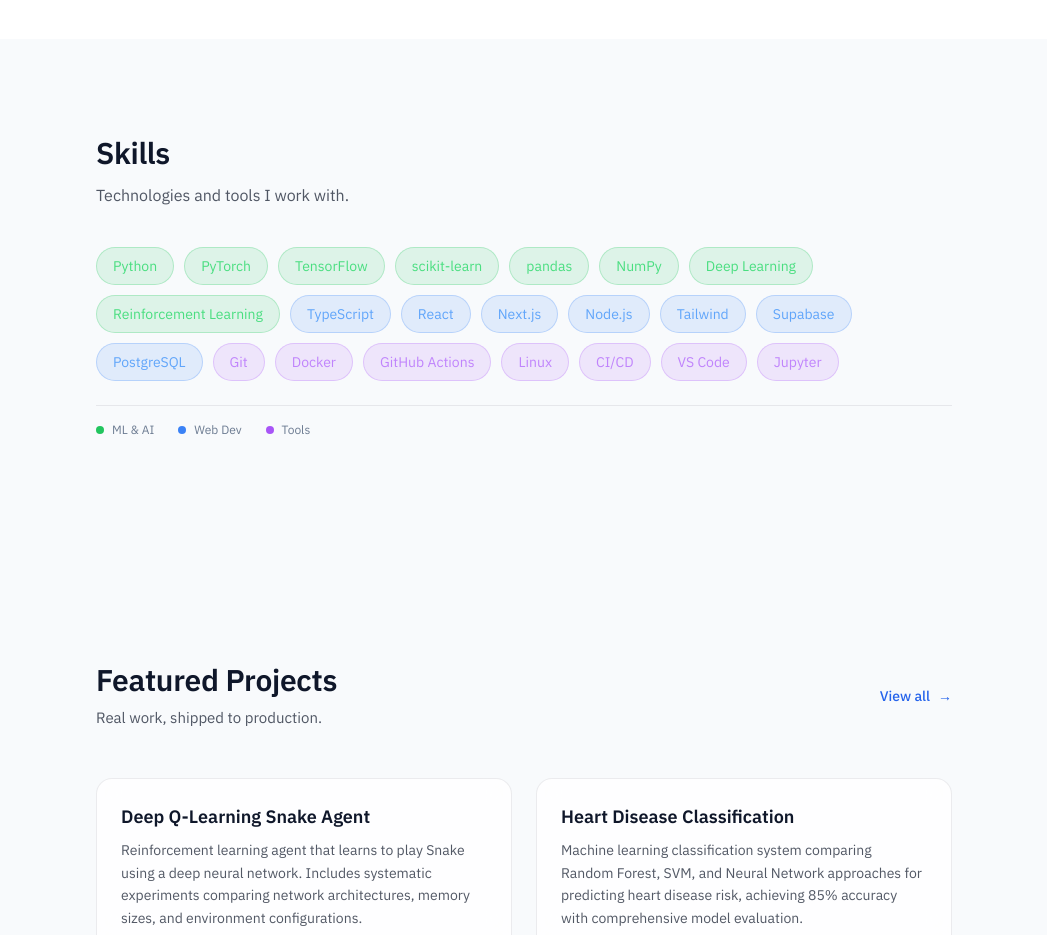
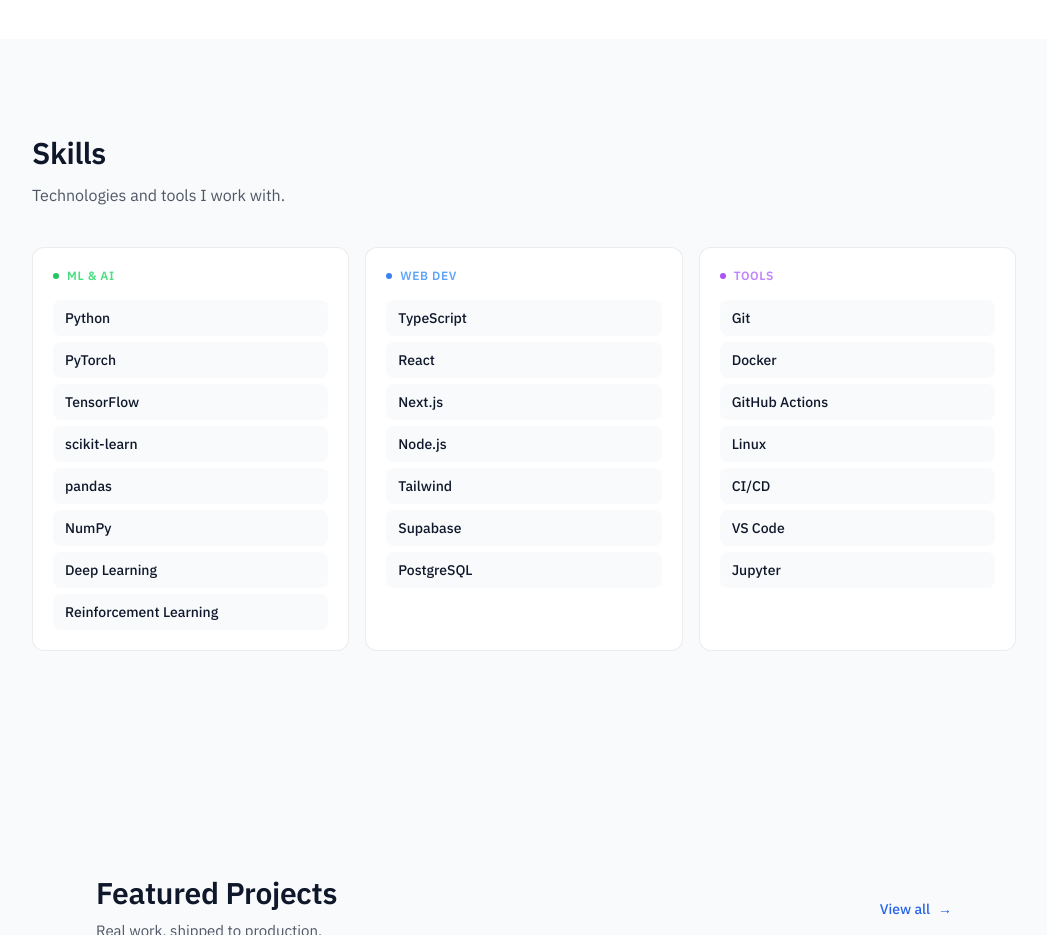
Before and after one commit to W17ant/aoneill-portfolio, a Next.js app: page / in a window 1280 px wide. Shown: the part 1640-2575 px from the top of the page, without its empty margins (116-1163 px from the left). Built offline with nearby package versions, Linux system fonts and the light colour scheme; no server answers.

Commit message:
Redesign skills section with clean grid cards (#12)
- Replace magnetic/glow effects with professional card layout
- Group skills by category (ML & AI, Web Dev, Tools)
- Add hover-to-reveal descriptions
- Cleaner, more refined design matching site aesthetic

```diff
--- a/src/components/home/SkillsSection.tsx
+++ b/src/components/home/SkillsSection.tsx
@@ -1,13 +1,11 @@
 /* ###########################################################
    ###   ANTONY O'NEILL - PORTFOLIO                         ###
-   ###   SKILLS SECTION - Interactive skill cloud           ###
-   ###   Color-coded tags with magnetic float effect        ###
-   ###   Last Updated: 03-01-2026                           ###
+   ###   SKILLS SECTION - Structured grid cards             ###
+   ###   Clean category cards with hover-reveal descriptions###
+   ###   Last Updated: 16-01-2026                           ###
    ########################################################### */
 
 'use client';
-
-import { useRef, useCallback, useState, useEffect } from 'react';
 
 /* ###########################################################
    ###   1. Skills Data                                     ###
@@ -15,296 +13,133 @@
 
 interface Skill {
   name: string;
-  category: 'ml' | 'web' | 'tools';
   description: string;
 }
 
-const skills: Skill[] = [
-  // ML & AI
-  { name: 'Python', category: 'ml', description: 'Primary language for data science, ML pipelines, and automation scripts.' },
-  { name: 'PyTorch', category: 'ml', description: 'Building and training neural networks, especially for research and experimentation.' },
-  { name: 'TensorFlow', category: 'ml', description: 'Production ML models and deployment with TensorFlow Serving.' },
-  { name: 'scikit-learn', category: 'ml', description: 'Classical ML algorithms, preprocessing, and model evaluation.' },
-  { name: 'pandas', category: 'ml', description: 'Data manipulation, cleaning, and exploratory analysis.' },
-  { name: 'NumPy', category: 'ml', description: 'Numerical computing and array operations for ML workflows.' },
-  { name: 'Deep Learning', category: 'ml', description: 'CNNs, transformers, and architectures for vision and NLP tasks.' },
-  { name: 'Reinforcement Learning', category: 'ml', description: 'Training agents with reward-based learning for decision-making problems.' },
-  // Web Development
-  { name: 'TypeScript', category: 'web', description: 'Type-safe JavaScript for scalable, maintainable codebases.' },
-  { name: 'React', category: 'web', description: 'Building interactive UIs with component-based architecture.' },
-  { name: 'Next.js', category: 'web', description: 'Full-stack React apps with SSR, routing, and API routes.' },
-  { name: 'Node.js', category: 'web', description: 'Server-side JavaScript for APIs and backend services.' },
-  { name: 'Tailwind', category: 'web', description: 'Utility-first CSS for rapid, consistent styling.' },
-  { name: 'Supabase', category: 'web', description: 'Backend-as-a-service with auth, database, and realtime features.' },
-  { name: 'PostgreSQL', category: 'web', description: 'Relational database for complex queries and data integrity.' },
-  // Tools
-  { name: 'Git', category: 'tools', description: 'Version control for collaboration and code history.' },
-  { name: 'Docker', category: 'tools', description: 'Containerizing applications for consistent deployment environments.' },
-  { name: 'GitHub Actions', category: 'tools', description: 'Automated CI/CD workflows for testing and deployment.' },
-  { name: 'Linux', category: 'tools', description: 'Server administration, shell scripting, and development environment.' },
-  { name: 'CI/CD', category: 'tools', description: 'Automated pipelines for continuous integration and delivery.' },
-  { name: 'VS Code', category: 'tools', description: 'Primary IDE with extensions for all development workflows.' },
-  { name: 'Jupyter', category: 'tools', description: 'Interactive notebooks for data exploration and ML experiments.' },
+interface Category {
+  id: string;
+  title: string;
+  color: string;
+  dotColor: string;
+  skills: Skill[];
+}
+
+const categories: Category[] = [
+  {
+    id: 'ml',
+    title: 'ML & AI',
+    color: '#4ade80',
+    dotColor: '#22c55e',
+    skills: [
+      { name: 'Python', description: 'Primary language for data science and ML pipelines.' },
+      { name: 'PyTorch', description: 'Building and training neural networks.' },
+      { name: 'TensorFlow', description: 'Production ML models and deployment.' },
+      { name: 'scikit-learn', description: 'Classical ML algorithms and preprocessing.' },
+      { name: 'pandas', description: 'Data manipulation and analysis.' },
+      { name: 'NumPy', description: 'Numerical computing and array operations.' },
+      { name: 'Deep Learning', description: 'CNNs, transformers, vision and NLP.' },
+      { name: 'Reinforcement Learning', description: 'Reward-based agent training.' },
+    ],
+  },
+  {
+    id: 'web',
+    title: 'Web Dev',
+    color: '#60a5fa',
+    dotColor: '#3b82f6',
+    skills: [
+      { name: 'TypeScript', description: 'Type-safe JavaScript for scalable codebases.' },
+      { name: 'React', description: 'Component-based interactive UIs.' },
+      { name: 'Next.js', description: 'Full-stack React with SSR and API routes.' },
+      { name: 'Node.js', description: 'Server-side JavaScript for APIs.' },
+      { name: 'Tailwind', description: 'Utility-first CSS for rapid styling.' },
+      { name: 'Supabase', description: 'Backend-as-a-service with auth and database.' },
+      { name: 'PostgreSQL', description: 'Relational database for complex queries.' },
+    ],
+  },
+  {
+    id: 'tools',
+    title: 'Tools',
+    color: '#c084fc',
+    dotColor: '#a855f7',
+    skills: [
+      { name: 'Git', description: 'Version control and collaboration.' },
+      { name: 'Docker', description: 'Containerizing applications.' },
+      { name: 'GitHub Actions', description: 'CI/CD automation workflows.' },
+      { name: 'Linux', description: 'Server admin and shell scripting.' },
+      { name: 'CI/CD', description: 'Automated testing and deployment pipelines.' },
+      { name: 'VS Code', description: 'Primary IDE with extensions.' },
+      { name: 'Jupyter', description: 'Interactive notebooks for ML experiments.' },
+    ],
+  },
 ];
 
-const categoryColors = {
-  ml: {
-    bg: 'rgba(34, 197, 94, 0.12)',
-    border: 'rgba(34, 197, 94, 0.25)',
-    text: '#4ade80',
-    dot: '#22c55e',
-    glow: 'rgba(34, 197, 94, 0.4)',
-  },
-  web: {
-    bg: 'rgba(59, 130, 246, 0.12)',
-    border: 'rgba(59, 130, 246, 0.25)',
-    text: '#60a5fa',
-    dot: '#3b82f6',
-    glow: 'rgba(59, 130, 246, 0.4)',
-  },
-  tools: {
-    bg: 'rgba(168, 85, 247, 0.12)',
-    border: 'rgba(168, 85, 247, 0.25)',
-    text: '#c084fc',
-    dot: '#a855f7',
-    glow: 'rgba(168, 85, 247, 0.4)',
-  },
-};
-
 /* ###########################################################
-   ###   2. Tooltip Component                               ###
-   ########################################################### */
-
-interface TooltipProps {
-  skill: Skill;
-  colors: typeof categoryColors.ml;
-  position: { x: number; y: number };
-  visible: boolean;
-}
-
-function SkillTooltip({ skill, colors, position, visible }: TooltipProps) {
-  return (
-    <div
-      className="fixed z-50 pointer-events-none"
-      style={{
-        left: position.x,
-        top: position.y,
-        opacity: visible ? 1 : 0,
-        transform: visible ? 'translateY(0)' : 'translateY(-4px)',
-        transition: 'opacity 0.2s ease, transform 0.2s ease',
-      }}
-    >
-      <div
-        className="px-3 py-2 rounded-lg text-xs max-w-[220px] shadow-lg"
-        style={{
-          background: 'var(--bg)',
-          border: `1px solid ${colors.border}`,
-          color: 'var(--ink-secondary)',
-        }}
-      >
-        <div className="font-medium mb-1" style={{ color: colors.text }}>
-          {skill.name}
-        </div>
-        <div style={{ lineHeight: 1.4 }}>{skill.description}</div>
-        {/* Arrow */}
-        <div
-          className="absolute -top-1.5 left-4 w-3 h-3 rotate-45"
-          style={{
-            background: 'var(--bg)',
-            borderLeft: `1px solid ${colors.border}`,
-            borderTop: `1px solid ${colors.border}`,
-          }}
-        />
-      </div>
-    </div>
-  );
-}
-
-/* ###########################################################
-   ###   3. Main Component                                  ###
+   ###   2. Component                                       ###
    ########################################################### */
 
 export default function SkillsSection() {
-  const cloudRef = useRef<HTMLDivElement>(null);
-  const [activeSkill, setActiveSkill] = useState<Skill | null>(null);
-  const [tooltipPosition, setTooltipPosition] = useState({ x: 0, y: 0 });
-  const [isVisible, setIsVisible] = useState(false);
-  const [isMobile, setIsMobile] = useState(false);
-  const hoverTimeoutRef = useRef<NodeJS.Timeout | null>(null);
-
-  // Detect mobile on mount
-  useEffect(() => {
-    const checkMobile = () => setIsMobile(window.matchMedia('(hover: none)').matches);
-    checkMobile();
-    window.addEventListener('resize', checkMobile);
-    return () => window.removeEventListener('resize', checkMobile);
-  }, []);
-
-  // Close tooltip when clicking outside on mobile
-  useEffect(() => {
-    if (!isMobile || !activeSkill) return;
-
-    const handleClickOutside = (e: MouseEvent) => {
-      const target = e.target as HTMLElement;
-      if (!target.closest('.skill-tag')) {
-        setIsVisible(false);
-        setTimeout(() => setActiveSkill(null), 200);
-      }
-    };
-
-    document.addEventListener('click', handleClickOutside);
-    return () => document.removeEventListener('click', handleClickOutside);
-  }, [isMobile, activeSkill]);
-
-  const showTooltip = useCallback((skill: Skill, element: HTMLElement) => {
-    const rect = element.getBoundingClientRect();
-    const tooltipX = rect.left;
-    const tooltipY = rect.bottom + 8;
-
-    setActiveSkill(skill);
-    setTooltipPosition({ x: tooltipX, y: tooltipY });
-    // Small delay to trigger CSS transition
-    requestAnimationFrame(() => setIsVisible(true));
-  }, []);
-
-  const hideTooltip = useCallback(() => {
-    setIsVisible(false);
-    setTimeout(() => setActiveSkill(null), 200);
-  }, []);
-
-  const handleTagInteraction = useCallback(
-    (skill: Skill, element: HTMLElement, e: React.MouseEvent) => {
-      if (isMobile) {
-        e.stopPropagation();
-        if (activeSkill?.name === skill.name) {
-          hideTooltip();
-        } else {
-          showTooltip(skill, element);
-        }
-      }
-    },
-    [isMobile, activeSkill, showTooltip, hideTooltip]
-  );
-
-  const handleTagMouseEnter = useCallback(
-    (skill: Skill, element: HTMLElement) => {
-      if (isMobile) return;
-      // Small delay before showing tooltip to avoid flicker
-      hoverTimeoutRef.current = setTimeout(() => {
-        showTooltip(skill, element);
-      }, 150);
-    },
-    [isMobile, showTooltip]
-  );
-
-  const handleTagMouseLeave = useCallback(() => {
-    if (isMobile) return;
-    if (hoverTimeoutRef.current) {
-      clearTimeout(hoverTimeoutRef.current);
-    }
-    hideTooltip();
-  }, [isMobile, hideTooltip]);
-
-  const handleMouseMove = useCallback((e: React.MouseEvent) => {
-    if (!cloudRef.current) return;
-    const tags = cloudRef.current.querySelectorAll<HTMLSpanElement>('.skill-tag');
-
-    tags.forEach((tag) => {
-      const rect = tag.getBoundingClientRect();
-      const tagCenterX = rect.left + rect.width / 2;
-      const tagCenterY = rect.top + rect.height / 2;
-      const distance = Math.hypot(e.clientX - tagCenterX, e.clientY - tagCenterY);
-
-      if (distance < 120) {
-        const strength = (120 - distance) / 120;
-        const dx = (e.clientX - tagCenterX) * strength * 0.15;
-        const dy = (e.clientY - tagCenterY) * strength * 0.15;
-        tag.style.transform = `translate(${dx}px, ${dy}px)`;
-        tag.style.filter = `brightness(${1 + strength * 0.3})`;
-        tag.style.boxShadow = `0 4px ${15 + strength * 15}px ${tag.dataset.glow}`;
-      } else {
-        tag.style.transform = '';
-        tag.style.filter = '';
-        tag.style.boxShadow = '';
-      }
-    });
-  }, []);
-
-  const handleMouseLeave = useCallback(() => {
-    if (!cloudRef.current) return;
-    const tags = cloudRef.current.querySelectorAll<HTMLSpanElement>('.skill-tag');
-    tags.forEach((tag) => {
-      tag.style.transform = '';
-      tag.style.filter = '';
-      tag.style.boxShadow = '';
-    });
-  }, []);
-
   return (
     <section className="py-16 md:py-24" style={{ background: 'var(--bg-surface)' }}>
-      <div className="max-w-4xl mx-auto px-5">
-        <h2 className="text-3xl font-semibold mb-3 tracking-[-0.01em]" style={{ color: 'var(--ink)' }}>
+      <div className="max-w-5xl mx-auto px-5">
+        <h2
+          className="text-3xl font-semibold mb-3 tracking-[-0.01em]"
+          style={{ color: 'var(--ink)' }}
+        >
           Skills
         </h2>
         <p className="text-base mb-10" style={{ color: 'var(--ink-secondary)' }}>
           Technologies and tools I work with.
         </p>
 
+        <div className="grid grid-cols-1 md:grid-cols-3 gap-4">
+          {categories.map((category) => (
             <div
-          ref={cloudRef}
-          className="flex flex-wrap gap-2.5"
-          onMouseMove={handleMouseMove}
-          onMouseLeave={handleMouseLeave}
+              key={category.id}
+              className="rounded-xl p-5 transition-all duration-200 hover:-translate-y-0.5"
+              style={{
+                background: 'var(--bg-elevated)',
+                border: '1px solid var(--stroke)',
+              }}
             >
-          {skills.map((skill) => {
-            const colors = categoryColors[skill.category];
-            return (
+              {/* Category Header */}
+              <div
+                className="flex items-center gap-2 mb-4 text-xs font-semibold uppercase tracking-wider"
+                style={{ color: category.color }}
+              >
                 <span
+                  className="w-1.5 h-1.5 rounded-full"
+                  style={{ background: category.dotColor }}
+                />
+                {category.title}
+              </div>
+
+              {/* Skills List */}
+              <div className="flex flex-col gap-1.5">
+                {category.skills.map((skill) => (
+                  <div
                     key={skill.name}
-                className="skill-tag px-4 py-2 text-sm rounded-full cursor-pointer select-none"
-                data-glow={colors.glow}
-                style={{
-                  background: colors.bg,
-                  border: `1px solid ${colors.border}`,
-                  color: colors.text,
-                  transition: 'transform 0.3s cubic-bezier(0.25, 0.46, 0.45, 0.94)',
-                }}
-                onClick={(e) => handleTagInteraction(skill, e.currentTarget, e)}
-                onMouseEnter={(e) => handleTagMouseEnter(skill, e.currentTarget)}
-                onMouseLeave={handleTagMouseLeave}
+                    className="group px-3 py-2 rounded-lg cursor-default transition-colors duration-150 hover:bg-[rgba(255,255,255,0.02)]"
+                    style={{ background: 'var(--bg-surface)' }}
+                  >
+                    <div
+                      className="text-sm font-medium"
+                      style={{ color: 'var(--ink)' }}
                     >
                       {skill.name}
-              </span>
-            );
-          })}
                     </div>
-
-        {/* Legend */}
-        <div className="flex flex-wrap gap-6 mt-6 pt-4" style={{ borderTop: '1px solid var(--stroke)' }}>
-          <div className="flex items-center gap-2 text-xs" style={{ color: 'var(--ink-muted)' }}>
-            <span className="w-2 h-2 rounded-full" style={{ background: categoryColors.ml.dot }} />
-            <span>ML & AI</span>
-          </div>
-          <div className="flex items-center gap-2 text-xs" style={{ color: 'var(--ink-muted)' }}>
-            <span className="w-2 h-2 rounded-full" style={{ background: categoryColors.web.dot }} />
-            <span>Web Dev</span>
-          </div>
-          <div className="flex items-center gap-2 text-xs" style={{ color: 'var(--ink-muted)' }}>
-            <span className="w-2 h-2 rounded-full" style={{ background: categoryColors.tools.dot }} />
-            <span>Tools</span>
+                    <div
+                      className="text-xs overflow-hidden transition-all duration-300 ease-out max-h-0 opacity-0 group-hover:max-h-[60px] group-hover:opacity-100 group-hover:mt-1"
+                      style={{ color: 'var(--ink-muted)' }}
+                    >
+                      {skill.description}
                     </div>
                   </div>
+                ))}
               </div>
-
-      {/* Tooltip */}
-      {activeSkill && (
-        <SkillTooltip
-          skill={activeSkill}
-          colors={categoryColors[activeSkill.category]}
-          position={tooltipPosition}
-          visible={isVisible}
-        />
-      )}
+            </div>
+          ))}
+        </div>
+      </div>
     </section>
   );
 }
```
Lines whose indentation alone changed are shown as unchanged.
